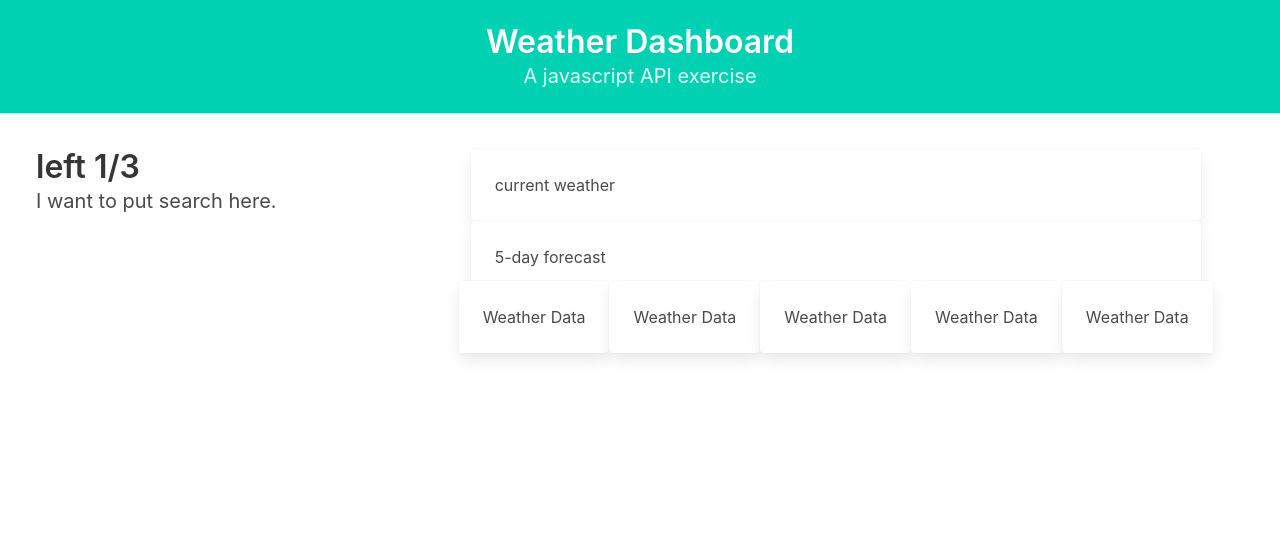
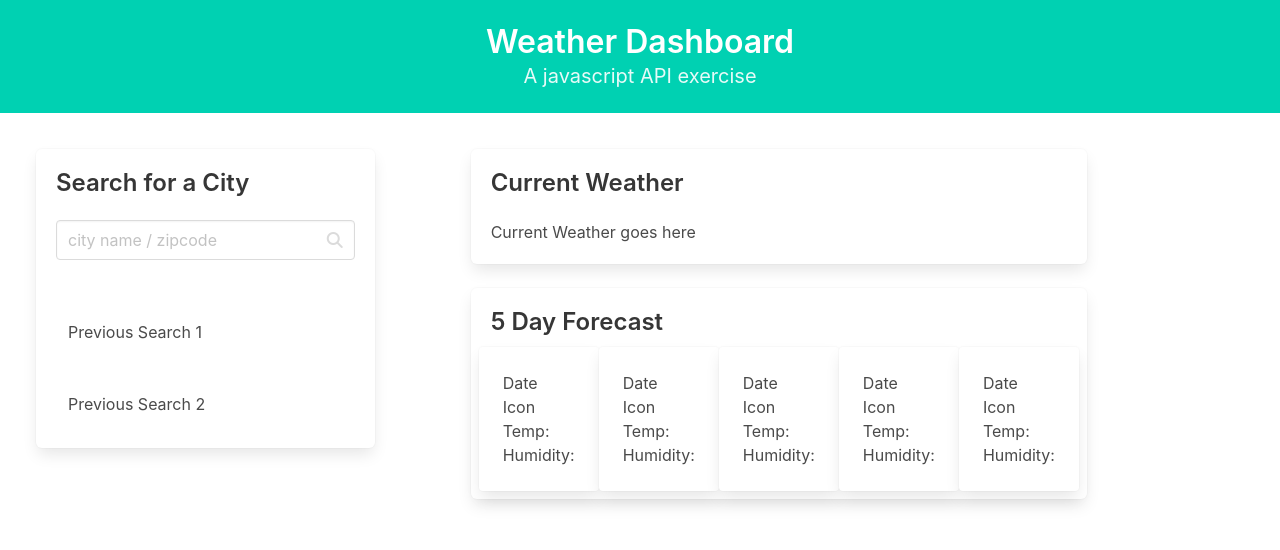
Before and after one commit to jonesjsc/06-Third-Party-APIs-Weather, a plain HTML site: page index.html in a window 1280 px wide. Drawn offline with nearby package versions, Linux system fonts and the light colour scheme.

Commit message:
repo refresh

```diff
--- a/assets/js/script.js
+++ b/assets/js/script.js
@@ -0,0 +1,34 @@
+console.log("running");
+apiUrl = "http://api.openweathermap.org/data/2.5/weather";
+const APPID = "APPID=3fa7b2c1cbc30cd3a3619a313b9a2946";
+// api.openweathermap.org/data/2.5/weather?q=London,uk&APPID=22443fc9195b77b16450ff1e7196b692
+
+
+
+function getSearchResults () {
+$(document).on("keypress", "input", function(e){
+    if(e.which == 13){
+        var inputVal = $(this).val();
+        alert("You've entered: " + inputVal);
+        // $(this).value = '';
+        document.getElementById('city-search').value = '';
+        console.log ("clear");
+    }
+    return(searchString)
+});
+}
+var r = getSearchResults;
+console.log (r);
+// fetchUrl=apiUrl+"q="+searchString
+
+// fetch('https://api.github.com/repos/nodejs/node/issues?per_page=5', {
+//   method: 'GET', //GET is the default.
+//   credentials: 'same-origin', // include, *same-origin, omit
+//   redirect: 'follow', // manual, *follow, error
+// })
+//   .then(function (response) {
+//     return response.json();
+//   })
+//   .then(function (data) {
+//     console.log(data);
+//   });
--- a/index.html
+++ b/index.html
@@ -7,6 +7,7 @@
         <link rel="stylesheet" href="https://cdn.jsdelivr.net/npm/bulma@0.9.1/css/bulma.min.css">
     </head>
     <body>
+
       <section class="hero is-small is-primary">
           <div class="hero-body">
             <p class="title has-text-centered">
@@ -17,70 +18,106 @@
             </p>
           </div>
         </section>
+
     <div class="columns">
       <section class="section column is-one-third">
-        <h1 class="title">left 1/3</h1>
-        <h2 class="subtitle">
-           I want to put search here.
-        </h2>
+          <div class="box">
+        <h1 class="title is-4">Search for a City</h1>
+        <form id="city-search"></form>
+        <p class="control has-icons-right">
+            <input class="input" type="text" placeholder="city name / zipcode">
+            <span class="icon is-small is-right">
+                <i class="fas fa-search"></i>
+              </span>
+        </p>
+        </form>
+
+        <div class="column block">
+        </div>
+        <div class="column block">
+            Previous Search 1
+         </div>
+         <div class="column block">
+            Previous Search 2
+
+         </div>
       </section>
 
       <section class="section">
         <div>
+            <div class="box">
+                <div class="title is-4">
+                    Current Weather
+                </div>
+                <div>
+                    Current Weather goes here
+                </div>
+            </div>
+
+            <div class="box">
+                <div class="title is-4">
+                    5 Day Forecast
+                </div>
+
+
+        <div class="columns">
             <div class="card">
                 <div class="card-content">
                     <div class="content">
-                        current weather
+                        Date<br>
+                        Icon<br>
+                        Temp:<br>
+                        Humidity:
                     </div>
                 </div>
             </div>
             <div class="card">
                 <div class="card-content">
                     <div class="content">
-                        5-day forecast
-                    </div>
-                </div>
-            </div>
-
-        <div class="columns">
-            <div class="card">
-                <div class="card-content">
-                    <div class="content">
-                        Weather Data
+                        Date<br>
+                        Icon<br>
+                        Temp:<br>
+                        Humidity:
                     </div>
                 </div>
             </div>
             <div class="card">
                 <div class="card-content">
                     <div class="content">
-                        Weather Data
+                        Date<br>
+                        Icon<br>
+                        Temp:<br>
+                        Humidity:
                     </div>
                 </div>
             </div>
             <div class="card">
                 <div class="card-content">
                     <div class="content">
-                        Weather Data
+                        Date<br>
+                        Icon<br>
+                        Temp:<br>
+                        Humidity:
                     </div>
                 </div>
             </div>
             <div class="card">
                 <div class="card-content">
                     <div class="content">
-                        Weather Data
-                    </div>
-                </div>
-            </div>
-            <div class="card">
-                <div class="card-content">
-                    <div class="content">
-                        Weather Data
+                        Date<br>
+                        Icon<br>
+                        Temp:<br>
+                        Humidity:
                     </div>
                 </div>
             </div>
         </div>
+        </div>
       </section>
 
-
+    </div>
     </body>
+    <script src="https://kit.fontawesome.com/737d647828.js" crossorigin="anonymous"></script>
+    <script src="https://code.jquery.com/jquery-3.6.0.slim.min.js"></script>
+    <script src="assets/js/script.js"></script>
 </html>
```
